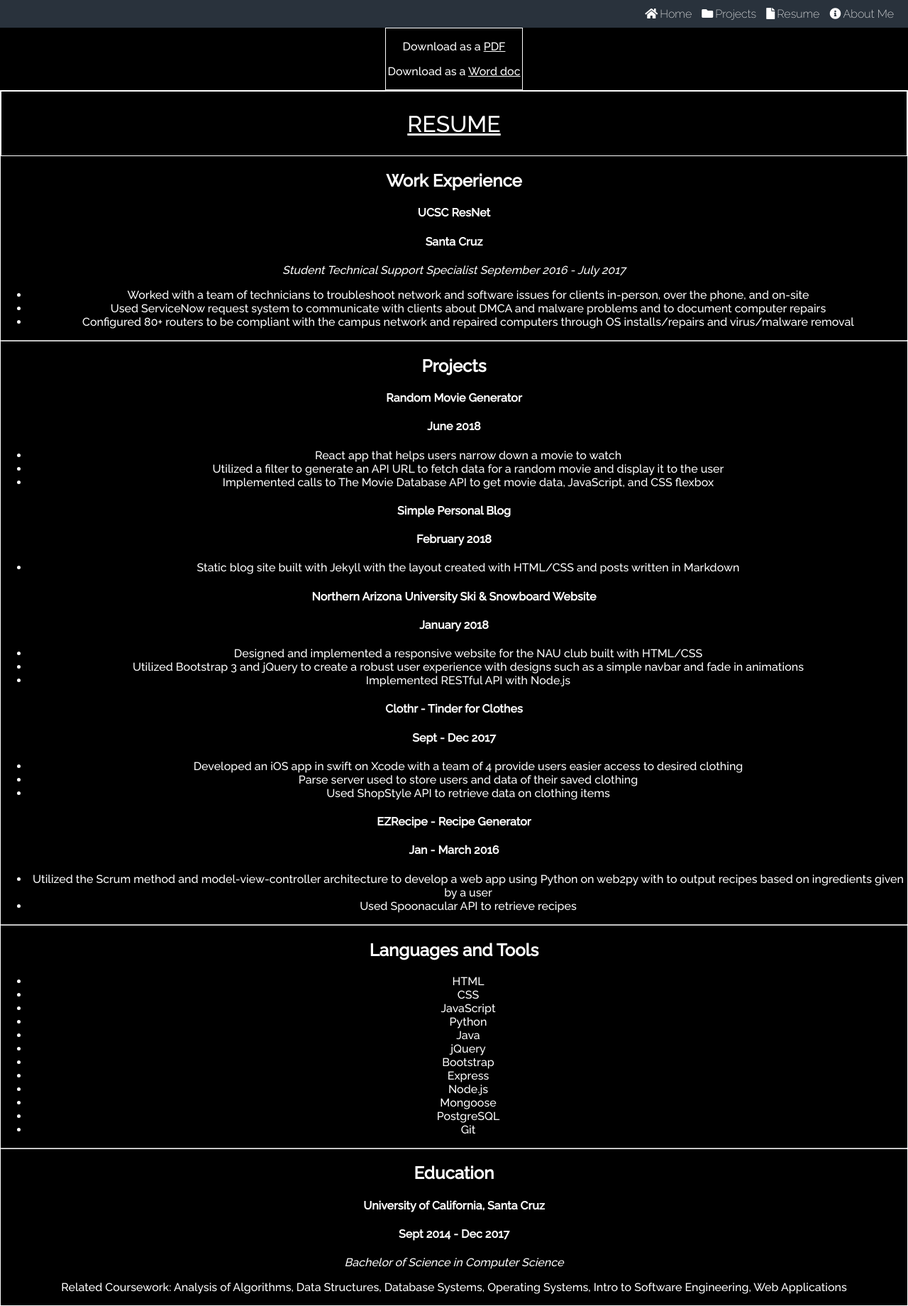
After one commit to HEYITSGILBERT780/personal-site, a PHP site: page /views/resume.html in a window 1280 px wide. The commit adds this page. Shown: the whole page at 71% size. Run offline with PHP 8.4, Linux system fonts and the light colour scheme; some libraries are stand-ins or nearby versions.

Commit message:
added resume and resume page with info and downloadable links

```diff
--- a/css/style.css
+++ b/assets/css/style.css
@@ -22,7 +22,6 @@ body {
 }
 
 .nav a:hover {
-    /* text-decoration: underline; */
     color: #F4B7B7;
 }
 
@@ -329,13 +328,50 @@ header h1 > i {
 .info img {
     justify-self: center;
     border-radius: 50%;
-    width: 100px;
-    height: 100px;
+    width: 125px;
+    height: 125px;
+    border: 2px solid rgba(0.2, 0.2, 0.2, 0.75);
+    margin: 10px;
 }
 
 .info p {
     font-family: Lato;
     font-size: 18px;
+    padding: 20px;
+    border: 2px solid rgba(0.2, 0.2, 0.2, 0.3);
+    border-radius: 25px;
+    box-shadow: 7px 7px 7px #666;
+}
+
+
+/***** Resume Page *****/
+.resume-body {
+    text-align: center;
+    color: #fff;
+    background-color: #000;
+}
+
+.resume-header, .download-links, .resume {
+    border: 1px solid white;
+    /* background: white; */
+}
+
+.download-links {
+    width: 15%;
+    margin: 0 auto;
+}
+
+.download-links p {
+    display: block;
+}
+
+.download-links a {
+    text-decoration: underline;
+    color: #fff;
+}
+
+.download-links a:hover {
+    color: #F4B7B7;
 }
 
 /***** media queries *****/
@@ -385,7 +421,7 @@ header h1 > i {
 
     /* projects */
     .projects {
-        height: 160vh;
+        height: 200vh;
     }
 
     .project-section {
@@ -442,6 +478,11 @@ header h1 > i {
         grid-template-columns: 1fr;
     }
 
+    .info img {
+        width: 100px;
+        height: 100px;
+    }
+
     .info p {
         font-size: 16px;
     }
--- /dev/null
+++ b/views/resume.html
@@ -0,0 +1,170 @@
+<!DOCTYPE html>
+<html>
+<head>
+    <meta charset="utf-8" />
+    <meta http-equiv="X-UA-Compatible" content="IE=edge">
+    <title>Gillybear</title>
+    <meta name="viewport" content="width=device-width, initial-scale=1">
+    <link rel="stylesheet" type="text/css" media="screen" href="../assets/css/style.css"/>
+    <link rel="stylesheet" href="https://use.fontawesome.com/releases/v5.1.0/css/all.css" integrity="sha384-lKuwvrZot6UHsBSfcMvOkWwlCMgc0TaWr+30HWe3a4ltaBwTZhyTEggF5tJv8tbt" crossorigin="anonymous">
+    <link rel="icon" type="img/ico" href="../assets/img/favicon.ico">
+</head>
+<body class="resume-body">
+    <nav class="nav">
+        <a href="#" class="bars" id="hamburger"><i class="fa fa-bars"></i></a>
+        <section class="nav-links" id="links">
+            <a href="../index.html" class="active"><i class="fas fa-home"></i>Home</a>
+            <a href="#project"><i class="fas fa-folder"></i>Projects</a>
+            <a href="#"><i class="fas fa-file"></i>Resume</a>
+            <a href="#about-me"><i class="fas fa-info-circle"></i>About Me</a>
+        </section>
+    </nav>
+
+    <section class="download-links">
+            <p>Download as a <a href="../assets/Resume.pdf" download>PDF</a></p>
+            <p>Download as a <a href="../assets/Resume.docx" download>Word doc</a></p>
+    </section>
+
+    <section class="resume">
+        <header class="resume-header">
+            <h1>RESUME</h1>
+        </header>
+
+        <section>
+            <h2>Work Experience</h2>
+            <h4>UCSC ResNet</h4>
+            <h4>Santa Cruz</h4>
+            <em>Student Technical Support Specialist</em>
+            <em>September 2016 - July 2017</em>
+            <ul>
+                <li>
+                    Worked with a team of technicians to troubleshoot network
+                    and software issues for clients in-person, over the phone,
+                    and on-site
+                </li>
+                <li>
+                    Used ServiceNow request system to communicate with clients
+                    about DMCA and malware problems and to document computer
+                    repairs
+                </li>
+                <li>
+                    Configured 80+ routers to be compliant with the campus
+                    network and repaired computers through OS installs/repairs
+                    and virus/malware removal
+                </li>
+            </ul>
+        </section>
+        <hr>
+        <section>
+            <h2>Projects</h2>
+            <section>
+                <h4>Random Movie Generator</h4>
+                <h4>June 2018</h4>
+                <ul>
+                    <li>
+                        React app that helps users narrow down a movie to watch
+                    </li>
+                    <li>
+                        Utilized a filter to generate an API URL to fetch data
+                        for a random movie and display it to the user
+                    </li>
+                    <li>
+                        Implemented calls to The Movie Database API to get movie
+                        data, JavaScript, and CSS flexbox
+                    </li>
+                </ul>
+            </section>
+            <section>
+                <h4>Simple Personal Blog</h4>
+                <h4>February 2018</h4>
+                <ul>
+                    <li>
+                        Static blog site built with Jekyll with the layout
+                        created with HTML/CSS and posts written in Markdown
+                    </li>
+                </ul>
+            </section>
+            <section>
+                <h4>Northern Arizona University Ski & Snowboard Website</h4>
+                <h4>January 2018</h4>
+                <ul>
+                    <li>
+                        Designed and implemented a responsive website for the
+                        NAU club built with HTML/CSS
+                    </li>
+                    <li>
+                        Utilized Bootstrap 3 and jQuery to create a robust user
+                        experience with designs such as a simple navbar and fade
+                        in animations
+                    </li>
+                    <li>
+                        Implemented RESTful API with Node.js
+                    </li>
+                </ul>
+            </section>
+            <section>
+                <h4>Clothr - Tinder for Clothes</h4>
+                <h4>Sept - Dec 2017</h4>
+                <ul>
+                    <li>
+                        Developed an iOS app in swift on Xcode with a team of
+                        4 provide users easier access to desired clothing
+                    </li>
+                    <li>
+                        Parse server used to store users and data of their
+                        saved clothing
+                    </li>
+                    <li>
+                        Used ShopStyle API to retrieve data on clothing items
+                    </li>
+                </ul>
+            </section>
+            <section>
+                <h4>EZRecipe - Recipe Generator</h4>
+                <h4>Jan - March 2016</h4>
+                <ul>
+                    <li>
+                        Utilized the Scrum method and model-view-controller
+                        architecture to develop a web app using Python on web2py
+                        with to output recipes based on ingredients given by a
+                        user
+                    </li>
+                    <li>Used Spoonacular API to retrieve recipes</li>
+                </ul>
+            </section>
+        </section>
+        <hr>
+        <section>
+            <h2>Languages and Tools</h2>
+            <div>
+                <ul>
+                    <li>HTML</li>
+                    <li>CSS</li>
+                    <li>JavaScript</li>
+                    <li>Python</li>
+                    <li>Java</li>
+                    <li>jQuery</li>
+                    <li>Bootstrap</li>
+                    <li>Express</li>
+                    <li>Node.js</li>
+                    <li>Mongoose</li>
+                    <li>PostgreSQL</li>
+                    <li>Git</li>
+                </ul>
+            </div>
+        </section>
+        <hr>
+        <section>
+            <h2>Education</h2>
+            <h4>University of California, Santa Cruz</h4>
+            <h4>Sept 2014 - Dec 2017</h4>
+            <em>Bachelor of Science in Computer Science</em>
+            <p>
+                Related Coursework: Analysis of Algorithms, Data Structures,
+                Database Systems, Operating Systems, Intro to Software
+                Engineering, Web Applications
+            </p>
+        </section>
+    </section>
+</body>
+</html>
```
Also changed, not shown: index.html (+14 -14 lines), src/index.js (+19 -1 lines), 2 other files.
